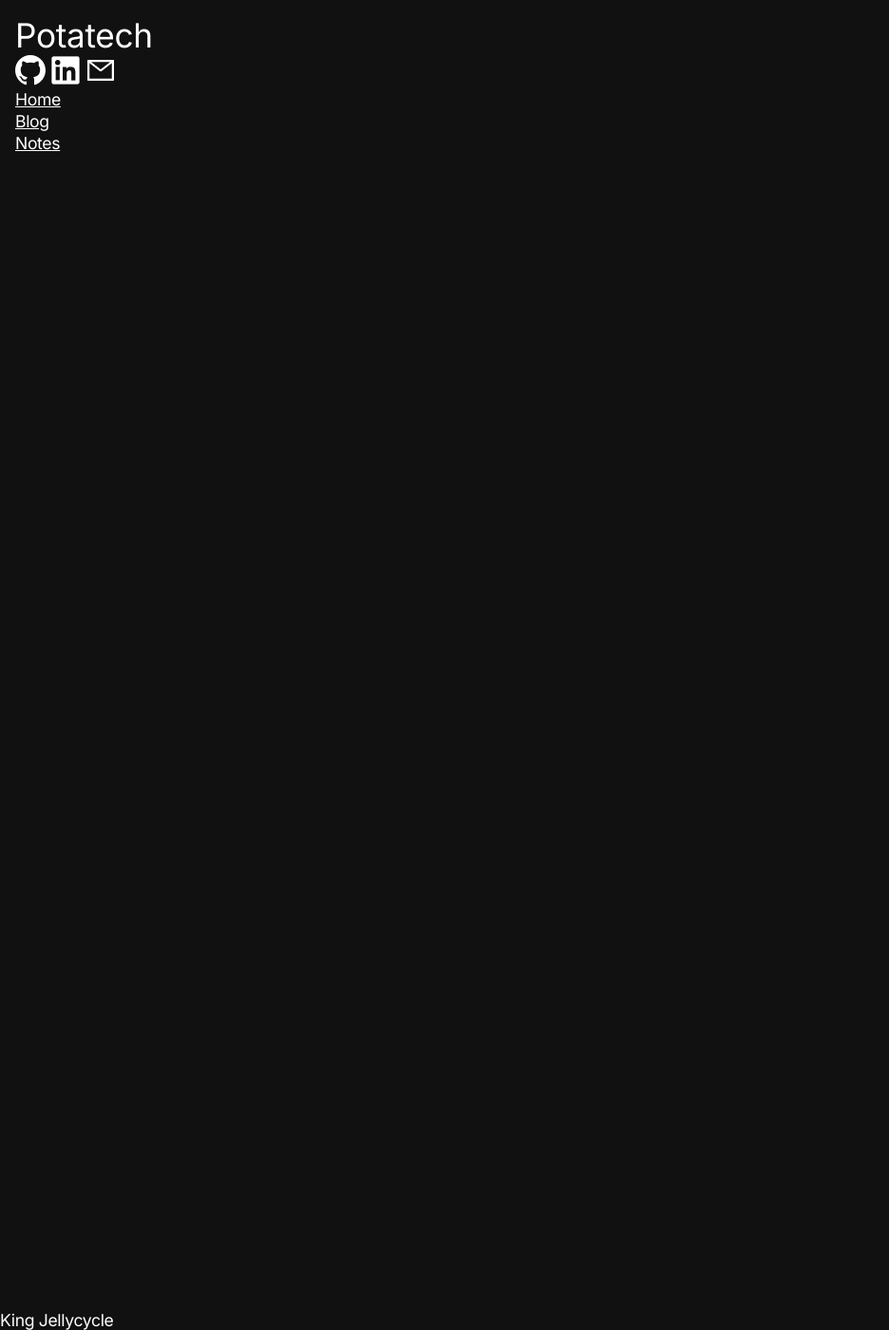
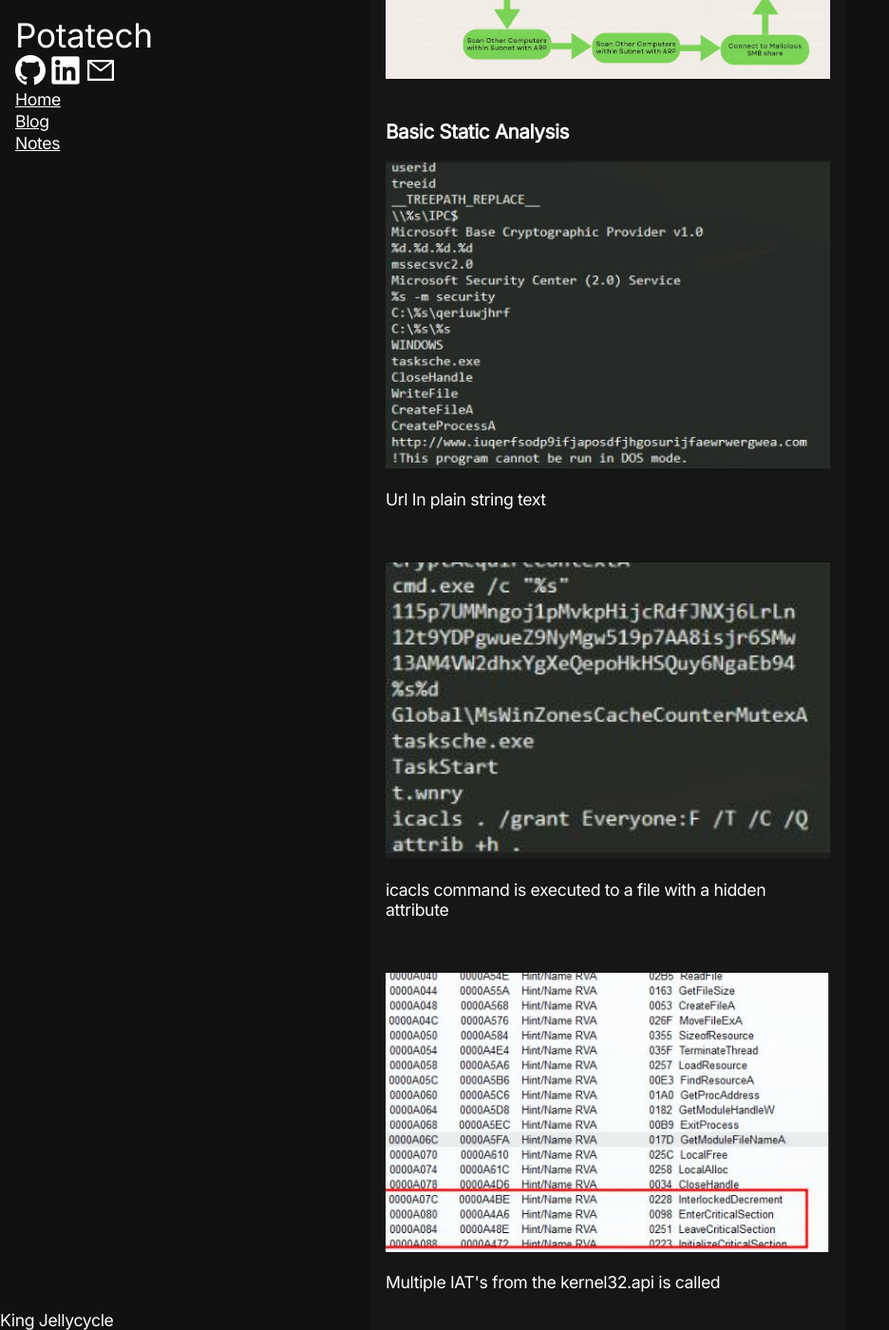
Before and after one commit to Jpang9/Website, a Jekyll site: the page built from _posts/2022-10-24-WannaCry.markdown, in a window 1280 px wide and 1400 px high, scrolled down 1248 px. Shown: the whole window at 95% size, without its empty margins (0-936 px from the left). Built offline with Jekyll 4.4.1, drawn with Linux system fonts in a browser that asks for light colours; some of the changed text lies outside the part shown.

Commit message:
Wannacry Docs

```diff
--- a/_posts/2021-08-16-this-thing.markdown
+++ b/_posts/2022-10-24-WannaCry.markdown
@@ -28,4 +27,24 @@ that isn't in SYSTEM32 or essential for the system to run.</p>
 and trying to spread to other host vulnerable to the EternalBlue Exploit. The malware unpacks into C:\, uses task scheduler for
 persistence, checks for other host within the network, encrypts all files, finally starts scanning random IPs within the WWW
 for host with this same vulnerability.</p>
-<p>![Graph](/images/Wannacry/WannacryGraph.jpeg)</p>
+
+![Graph](/images/Wannacry/WannacryGraph.jpeg)
+<br>
+<br>
+
+### Basic Static Analysis
+![strings1](/images/Wannacry/strings1.jpeg)
+<p>Url In plain string text</p>
+<br>
+
+![strings2](/images/Wannacry/strings2.jpeg)
+<p>icacls command is executed to a file with a hidden attribute</p>
+<br>
+
+![IATS](/images/Wannacry/IATS.jpeg)
+<p>Multiple IAT's from the kernel32.api is called</p>
+<br>
+
+![IATS](/images/Wannacry/Compression.jpeg)
+<p>Virtual Size and Raw Size are similar, file may not be compressed</p>
+<br>
```
Also changed, not shown: other parts of _posts/2022-10-24-WannaCry.markdown (+0 -1 lines), images/Wannacry/Compression.jpeg (added), images/Wannacry/IATs.jpeg (added), images/Wannacry/strings1.jpeg (added), images/Wannacry/strings2.jpeg (added).
